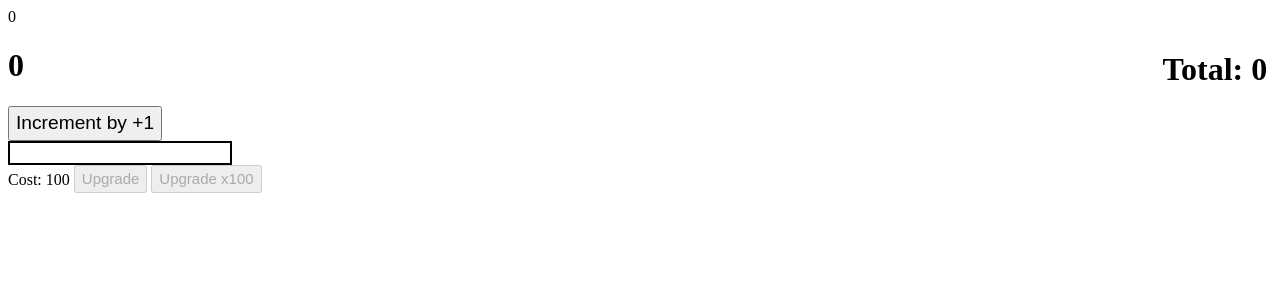
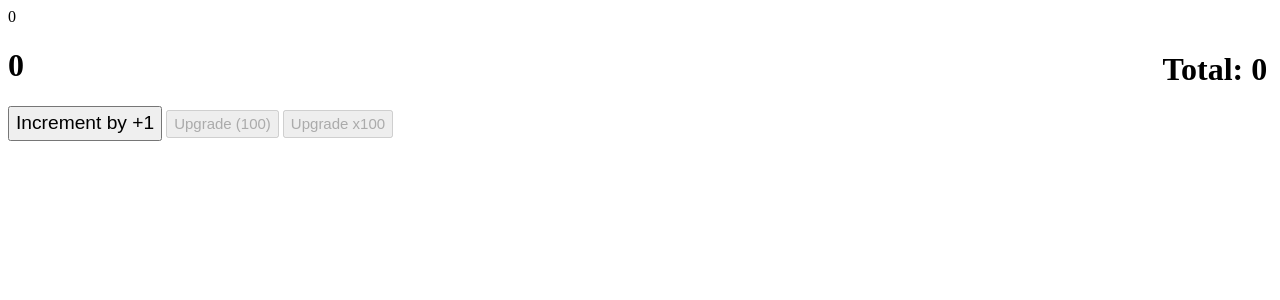
Before and after one commit to TheCarrotCutter/Number-Incrementator, a Flask app: page / in a window 1280 px wide. Shown: the top 300 px of the page. Run offline with Flask 2, Linux system fonts and the light colour scheme.

Commit message:
Update index.html

```diff
--- a/api/templates/index.html
+++ b/api/templates/index.html
@@ -9,11 +9,8 @@
     <h1 id="counter" class="counter" >0</h1>
     <h1 id="total" class="total" >0</h1>
         <button id='main_button' type="button" class="main_button" onclick=increment()>Increment</button>
-    <div class="increment_upgrade_container"></div>
-        <label >Cost: 100</label>
-        <button id="increment_upgrade" type="button" onclick=increment_upgrade()>Upgrade</button>
+        <button id="increment_upgrade" type="button" onclick=increment_upgrade()>Upgrade (100)</button>
         <button id="increment_upgrade_100" type="button" onclick=increment_upgrade_100()>Upgrade x100</button>
-    </form>
 
     <div id="result"></div>
 
```
